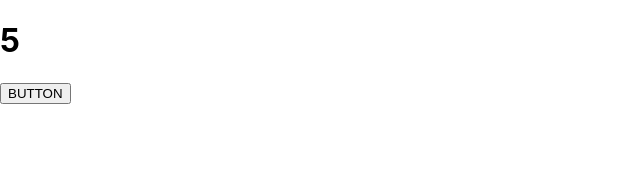
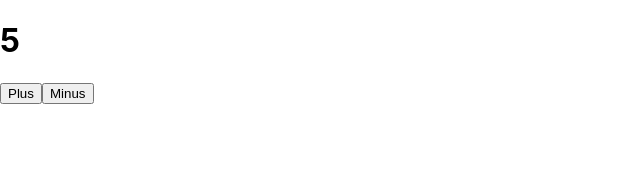
Before and after one commit to Hugekyung/Learn-React, a React (Create React App) app: page / in a window 1280 px wide. Shown: the top 173 px of the page, without its empty margins (0-640 px from the left). Built offline with nearby package versions, Linux system fonts and the light colour scheme.

Commit message:
Updated Counter

```diff
--- a/src/Counter.tsx
+++ b/src/Counter.tsx
@@ -4,12 +4,32 @@ interface CounterProps {
     startNumber: number;
 }
 
+interface CounterState {
+    number: number;
+}
+
 class Counter extends React.Component<CounterProps> {
+    public state = { number: 0 };
+
+    constructor(props: CounterProps) {
+        super(props);
+        this.state.number = props.startNumber;
+    }
+
+    public handlePlusClick = () => {
+        this.setState({ number: this.state.number + 1 });
+    };
+
+    public handleMinusClick = () => {
+        this.setState({ number: this.state.number - 1 });
+    };
+
     public render() {
         return (
             <div>
-                <h1>{this.props.startNumber}</h1>
-                <button>BUTTON</button>
+                <h1>{this.state.number}</h1>
+                <button onClick={this.handlePlusClick}>Plus</button>
+                <button onClick={this.handleMinusClick}>Minus</button>
             </div>
         );
     }
```
